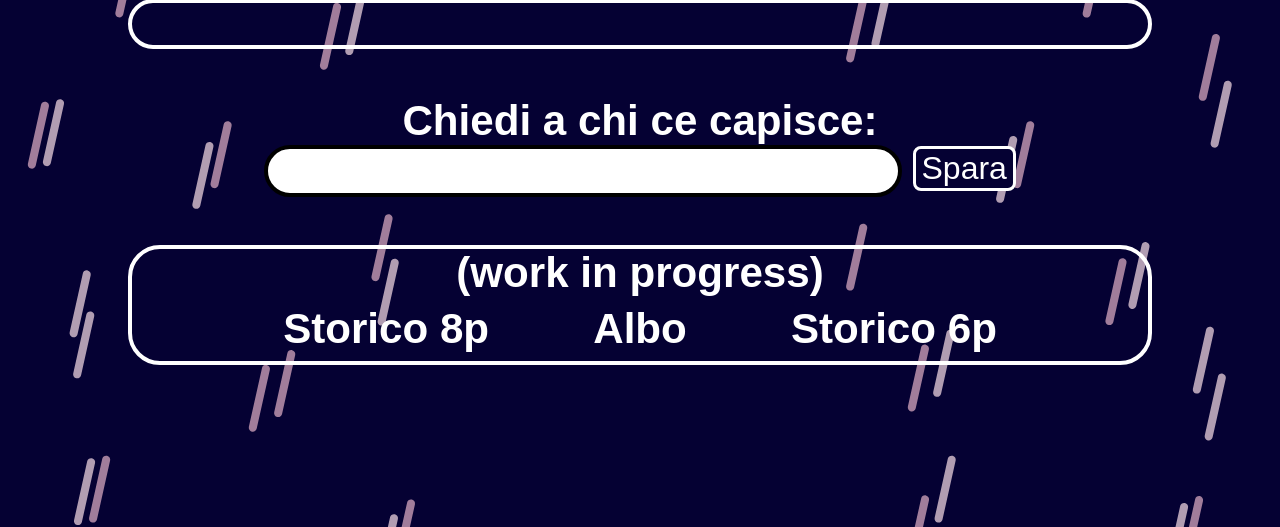
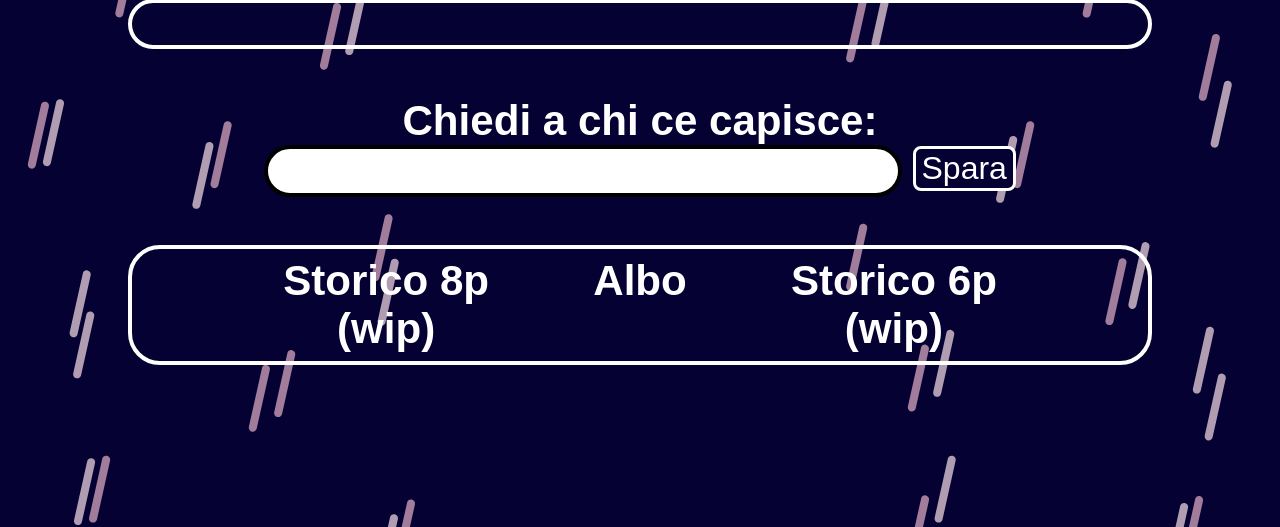
Before and after one commit to claudio-muroni/IFESIF-Flask, a Flask app: template templates/index.html in a window 1280 px wide. Shown: the part 273-800 px from the top of the page. Run offline with Flask 3, Linux system fonts and the light colour scheme; the template is opened without the code that fills it, so the values that code supplies are empty; some web fonts are replaced.

Commit message:
Updated 'wip' labels

```diff
--- a/templates/index.html
+++ b/templates/index.html
@@ -35,12 +35,11 @@
     </div>
 
     <div class="pages">
-        <h3>(work in progress)</h3>
         <ul class="pages">
             <li>
-                <h3><a href="/">Storico 8p</a></h3>
+                <h3><a href="/">Storico 8p<br/>(wip)</a></h3>
                 <h3><a href="/hof">Albo</a></h3>
-                <h3><a href="/">Storico 6p</a></h3>
+                <h3><a href="/">Storico 6p<br/>(wip)</a></h3>
             </li>
         </ul>
     </div>
```
